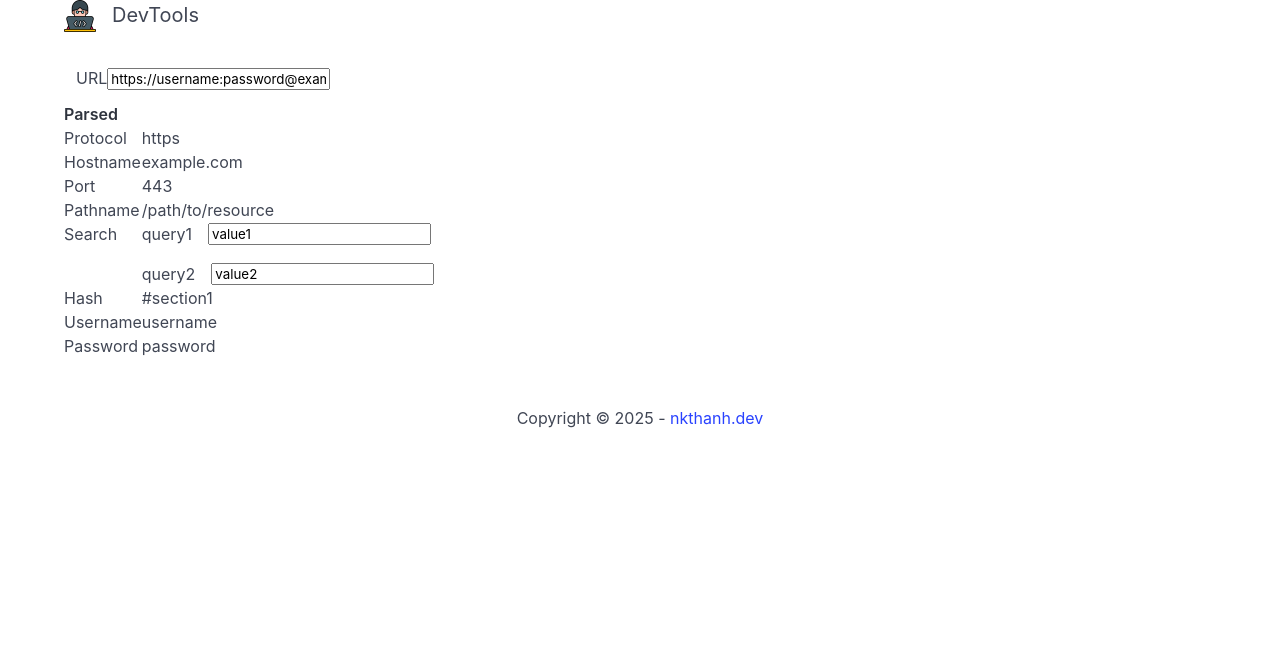
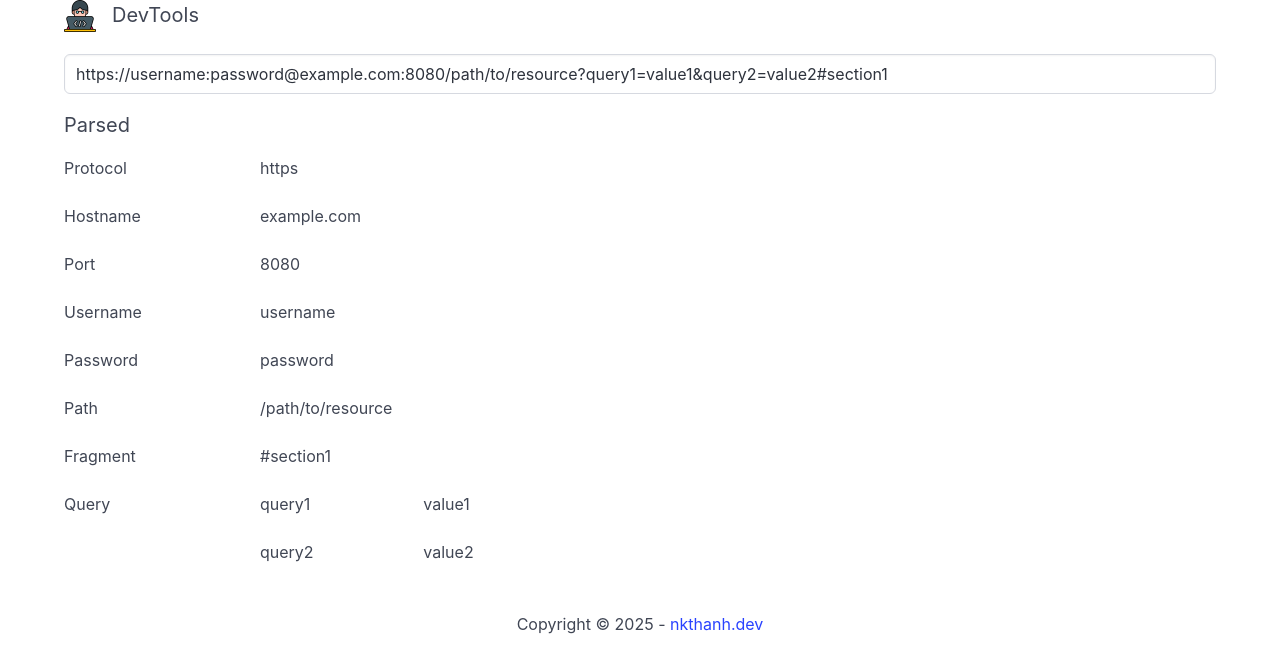
Before and after one commit to magiskboy/devtools, a React (Vite) app: page /url-viewer in a window 1280 px wide. Shown: the top 672 px of the page. Built offline with nearby package versions, Linux system fonts and the light colour scheme.

Commit message:
wip
Signed-off-by: Nguyen Khac Thanh <nguyenkhacthanh244@gmail.com>

```diff
--- a/package.json
+++ b/package.json
@@ -11,6 +11,7 @@
   },
   "dependencies": {
     "@codemirror/lang-html": "^6.4.9",
+    "@codemirror/lang-javascript": "^6.2.3",
     "@codemirror/lang-json": "^6.0.1",
     "@codemirror/lang-sql": "^6.8.0",
     "@codemirror/language": "^6.10.8",
@@ -20,6 +21,7 @@
     "@uiw/react-codemirror": "^4.23.10",
     "bulma": "^1.0.3",
     "classnames": "^2.5.1",
+    "js-beautify": "^1.15.4",
     "js-yaml": "^4.1.0",
     "react": "^19.0.0",
     "react-dom": "^19.0.0",
@@ -29,6 +31,7 @@
     "@eslint/js": "^9.21.0",
     "@tanstack/react-router-devtools": "^1.114.21",
     "@tanstack/router-plugin": "^1.114.17",
+    "@types/js-beautify": "^1.14.3",
     "@types/js-yaml": "^4.0.9",
     "@types/react": "^19.0.10",
     "@types/react-dom": "^19.0.4",
--- a/src/routeTree.gen.ts
+++ b/src/routeTree.gen.ts
@@ -13,6 +13,7 @@
 import { Route as rootRoute } from './routes/__root'
 import { Route as YamlJsonImport } from './routes/yaml-json'
 import { Route as YamlFmtImport } from './routes/yaml-fmt'
+import { Route as WebBeautifyImport } from './routes/web-beautify'
 import { Route as UrlViewerImport } from './routes/url-viewer'
 import { Route as SqlFmtImport } from './routes/sql-fmt'
 import { Route as OpenapiImport } from './routes/openapi'
@@ -32,6 +33,12 @@ const YamlJsonRoute = YamlJsonImport.update({
 const YamlFmtRoute = YamlFmtImport.update({
   id: '/yaml-fmt',
   path: '/yaml-fmt',
+  getParentRoute: () => rootRoute,
+} as any)
+
+const WebBeautifyRoute = WebBeautifyImport.update({
+  id: '/web-beautify',
+  path: '/web-beautify',
   getParentRoute: () => rootRoute,
 } as any)
 
@@ -130,6 +137,13 @@ declare module '@tanstack/react-router' {
       preLoaderRoute: typeof UrlViewerImport
       parentRoute: typeof rootRoute
     }
+    '/web-beautify': {
+      id: '/web-beautify'
+      path: '/web-beautify'
+      fullPath: '/web-beautify'
+      preLoaderRoute: typeof WebBeautifyImport
+      parentRoute: typeof rootRoute
+    }
     '/yaml-fmt': {
       id: '/yaml-fmt'
       path: '/yaml-fmt'
@@ -157,6 +171,7 @@ export interface FileRoutesByFullPath {
   '/openapi': typeof OpenapiRoute
   '/sql-fmt': typeof SqlFmtRoute
   '/url-viewer': typeof UrlViewerRoute
+  '/web-beautify': typeof WebBeautifyRoute
   '/yaml-fmt': typeof YamlFmtRoute
   '/yaml-json': typeof YamlJsonRoute
 }
@@ -169,6 +184,7 @@ export interface FileRoutesByTo {
   '/openapi': typeof OpenapiRoute
   '/sql-fmt': typeof SqlFmtRoute
   '/url-viewer': typeof UrlViewerRoute
+  '/web-beautify': typeof WebBeautifyRoute
   '/yaml-fmt': typeof YamlFmtRoute
   '/yaml-json': typeof YamlJsonRoute
 }
@@ -182,6 +198,7 @@ export interface FileRoutesById {
   '/openapi': typeof OpenapiRoute
   '/sql-fmt': typeof SqlFmtRoute
   '/url-viewer': typeof UrlViewerRoute
+  '/web-beautify': typeof WebBeautifyRoute
   '/yaml-fmt': typeof YamlFmtRoute
   '/yaml-json': typeof YamlJsonRoute
 }
@@ -196,6 +213,7 @@ export interface FileRouteTypes {
     | '/openapi'
     | '/sql-fmt'
     | '/url-viewer'
+    | '/web-beautify'
     | '/yaml-fmt'
     | '/yaml-json'
   fileRoutesByTo: FileRoutesByTo
@@ -207,6 +225,7 @@ export interface FileRouteTypes {
     | '/openapi'
     | '/sql-fmt'
     | '/url-viewer'
+    | '/web-beautify'
     | '/yaml-fmt'
     | '/yaml-json'
   id:
@@ -218,6 +237,7 @@ export interface FileRouteTypes {
     | '/openapi'
     | '/sql-fmt'
     | '/url-viewer'
+    | '/web-beautify'
     | '/yaml-fmt'
     | '/yaml-json'
   fileRoutesById: FileRoutesById
@@ -231,6 +251,7 @@ export interface RootRouteChildren {
   OpenapiRoute: typeof OpenapiRoute
   SqlFmtRoute: typeof SqlFmtRoute
   UrlViewerRoute: typeof UrlViewerRoute
+  WebBeautifyRoute: typeof WebBeautifyRoute
   YamlFmtRoute: typeof YamlFmtRoute
   YamlJsonRoute: typeof YamlJsonRoute
 }
@@ -243,6 +264,7 @@ const rootRouteChildren: RootRouteChildren = {
   OpenapiRoute: OpenapiRoute,
   SqlFmtRoute: SqlFmtRoute,
   UrlViewerRoute: UrlViewerRoute,
+  WebBeautifyRoute: WebBeautifyRoute,
   YamlFmtRoute: YamlFmtRoute,
   YamlJsonRoute: YamlJsonRoute,
 }
@@ -264,6 +286,7 @@ export const routeTree = rootRoute
         "/openapi",
         "/sql-fmt",
         "/url-viewer",
+        "/web-beautify",
         "/yaml-fmt",
         "/yaml-json"
       ]
@@ -289,6 +312,9 @@ export const routeTree = rootRoute
     "/url-viewer": {
       "filePath": "url-viewer.tsx"
     },
+    "/web-beautify": {
+      "filePath": "web-beautify.tsx"
+    },
     "/yaml-fmt": {
       "filePath": "yaml-fmt.tsx"
     },
--- a/src/routes/url-viewer.tsx
+++ b/src/routes/url-viewer.tsx
@@ -14,69 +14,105 @@ function RouteComponent() {
   }
 
   useEffect(() => {
-    if (!url) return;
-    setParsed(new URL(url));
+    try {
+      setParsed(new URL(url));
+    } catch {
+      setParsed(undefined);
+    }
   }, [url])
 
   return (
-    <>
-      <div className="row bg-red-50">
-        <div className="column">
-          <label htmlFor='url'>URL
-            <input type="text" onChange={onChange} id="url" value={url} />
-          </label>
+    <div>
+      <div className="field">
+        <div className="control">
+          <input className="input is-fullwidth" type="text" onChange={onChange} value={url} placeholder='Enter URL' />
         </div>
       </div>
-      {parsed &&
-      <>
-        <strong>Parsed</strong>
-        <table>
-          <tbody>
-            <tr>
-              <td>Protocol</td>
-              <td>{parsed.protocol.slice(0, -1)}</td>
-            </tr>
-            <tr>
-              <td>Hostname</td>
-              <td>{parsed.hostname}</td>
-            </tr>
-            <tr>
-              <td>Port</td>
-              <td>{parsed.port ?? parsed.protocol === 'https:' ? '443' : '80'}</td>
-            </tr>
-            <tr>
-              <td>Pathname</td>
-              <td>{parsed.pathname}</td>
-            </tr>
-            <tr>
-              <td>Search</td>
-              <td style={{display: 'flex', flexDirection: 'column', gap: '1em'}}>
-                {Array.from(parsed.searchParams.entries()).map(([key, value]) => (
-                  <label key={key} htmlFor={key} style={{display: 'flex', alignItems: 'center', gap: '1em', fontWeight: 'normal'}} onClick={() => {
-                    navigator.clipboard.writeText(value);
-                  }}>{key}
-                    <input type="text" value={value} id={key} style={{margin: 0}} readOnly />
-                  </label>
-                ))}
 
-              </td>
-            </tr>
-            <tr>
-              <td>Hash</td>
-              <td>{parsed.hash}</td>
-            </tr>
-            <tr>
-              <td>Username</td>
-              <td>{parsed.username}</td>
-            </tr>
-            <tr>
-              <td>Password</td>
-              <td>{parsed.password}</td>
-            </tr>
-          </tbody>
-        </table>
-      </>
-      }
-    </>
+      <div className="mt-4 p-0">
+        <h2 className="is-size-5 my-4">Parsed</h2>
+
+        <div className="columns">
+          <div className="column is-2">
+            Protocol
+          </div>
+          <div className="column is-10">
+            { parsed?.protocol.slice(0, -1) }
+          </div>
+        </div>
+
+        <div className="columns">
+          <div className="column is-2">
+            Hostname
+          </div>
+          <div className="column is-10">
+            { parsed?.hostname }
+          </div>
+        </div>
+
+        <div className="columns">
+          <div className="column is-2">
+            Port
+          </div>
+          <div className="column is-10">
+            { parsed?.port ? parsed?.port : parsed?.protocol === 'https:' ? 443 : parsed?.protocol === 'http:' ? 80 : '' }
+          </div>
+        </div>
+
+        <div className="columns">
+          <div className="column is-2">
+            Username
+          </div>
+          <div className="column is-10">
+            { parsed?.username }
+          </div>
+        </div>
+
+        <div className="columns">
+          <div className="column is-2">
+            Password
+          </div>
+          <div className="column is-10">
+            { parsed?.password }
+          </div>
+        </div>
+
+        <div className="columns">
+          <div className="column is-2">
+            Path
+          </div>
+          <div className="column is-10">
+            { parsed?.pathname }
+          </div>
+        </div>
+
+        <div className="columns">
+          <div className="column is-2">
+            Fragment
+          </div>
+          <div className="column is-10">
+            { parsed?.hash }
+          </div>
+        </div>
+
+        <div className="columns">
+          <div className="column is-2">
+            Query
+          </div>
+          <div className="column is-10">
+            {Array.from(parsed?.searchParams.entries() ?? []).map(([key, value]) => (
+              <div className="columns" key={key}>
+                <div className="column is-2">
+                  {key}
+                </div>
+                <div className="column is-10">
+                  {value}
+                </div>
+              </div>
+            ))}
+          </div>
+        </div>
+      </div>
+    </div>
   );
 }
--- /dev/null
+++ b/src/routes/web-beautify.tsx
@@ -0,0 +1,111 @@
+import { createFileRoute } from '@tanstack/react-router'
+import { useMenuContext } from '../contexts/menu';
+import { useEffect, useState } from 'react';
+import Editor from '../components/editor';
+import { json } from '@codemirror/lang-json';
+import { html } from '@codemirror/lang-html';
+import { javascript } from '@codemirror/lang-javascript';
+import {css} from '@codemirror/legacy-modes/mode/css';
+import { LanguageSupport, StreamLanguage } from '@codemirror/language';
+import { html_beautify, js_beautify, css_beautify } from 'js-beautify';
+
+export const Route = createFileRoute('/web-beautify')({
+  component: RouteComponent,
+});
+
+const CODEMIRROR_EXTENSIONS = {
+  'html': html(),
+  'json': json(),
+  'css': StreamLanguage.define(css),
+  'javascript': javascript(),
+}
+
+
+const BEAUTIFIERS = {
+  'html': html_beautify,
+  'css': css_beautify,
+  'json': js_beautify,
+  'javascript': js_beautify
+}
+
+const SUPPORTED_LANGS = ['html', 'css', 'json', 'javascript'];
+
+function RouteComponent() {
+  const { setTitle } = useMenuContext();
+  const [setting, setSetting] = useState<{
+    language: keyof typeof CODEMIRROR_EXTENSIONS
+    indentSize: number,
+  }>({
+    language: 'html',
+    indentSize: 2,
+  });
+  const [codeMirrorExtensions, setCodeMirrorExtensions] = useState<Array<LanguageSupport | StreamLanguage<unknown>>>([]);
+  const [code, setCode] = useState('');
+
+  useEffect(() => {
+    setTitle('Web beautifier');
+  }, [setTitle]);
+
+  const onChange: React.ChangeEventHandler<HTMLFormElement> = (event) => {
+    const value = event.target.value;
+    setSetting({
+      ...setting,
+      [event.target.name]: event.target.type === 'number' ? Number(value) : value
+    })
+  }
+
+  useEffect(() => {
+    setCodeMirrorExtensions([CODEMIRROR_EXTENSIONS[setting.language]]);
+  }, [setting.language]);
+
+  const onSubmit: React.FormEventHandler<HTMLFormElement> = (event) => {
+    event.preventDefault();
+
+    const beautifier = BEAUTIFIERS[setting.language];
+    const result = beautifier(code, {
+      indent_size: setting.indentSize,
+    });
+    setCode(result);
+  }
+
+  const onCodeChange = (value: string) => {
+    setCode(value);
+  }
+
+
+  return (
+    <div>
+      <div className="columns">
+        <div className="column is-10">
+          <Editor extensions={codeMirrorExtensions} onChange={onCodeChange} value={code} />
+        </div>
+
+        <div className="column is-2">
+          <form onChange={onChange} onSubmit={onSubmit}>
+            <div className="field">
+              <label className="label">Language</label>
+              <div className="control">
+                <div className="select is-fullwidth">
+                  <select name="language">
+                    {SUPPORTED_LANGS.map(lang => <option key={lang}>{lang}</option>)}
+                  </select>
+                </div>
+              </div>
+            </div>
+
+            <div className="field">
+              <label className="label">Ident Size</label>
+              <div className="control">
+                <input className="input" type="number" min={1} max={8} name="indentSize" defaultValue={setting.indentSize} value={setting.indentSize} />
+              </div>
+            </div>
+
+            <div className="control">
+              <button className="button is-fullwidth is-primary">Beautify</button>
+            </div>
+          </form>
+        </div>
+      </div>
+    </div>
+  );
+}
```
Also changed, not shown: src/routes/html-viewer.tsx (+42 -9 lines), 1 other file (tests, documents, lock files or other folders).
